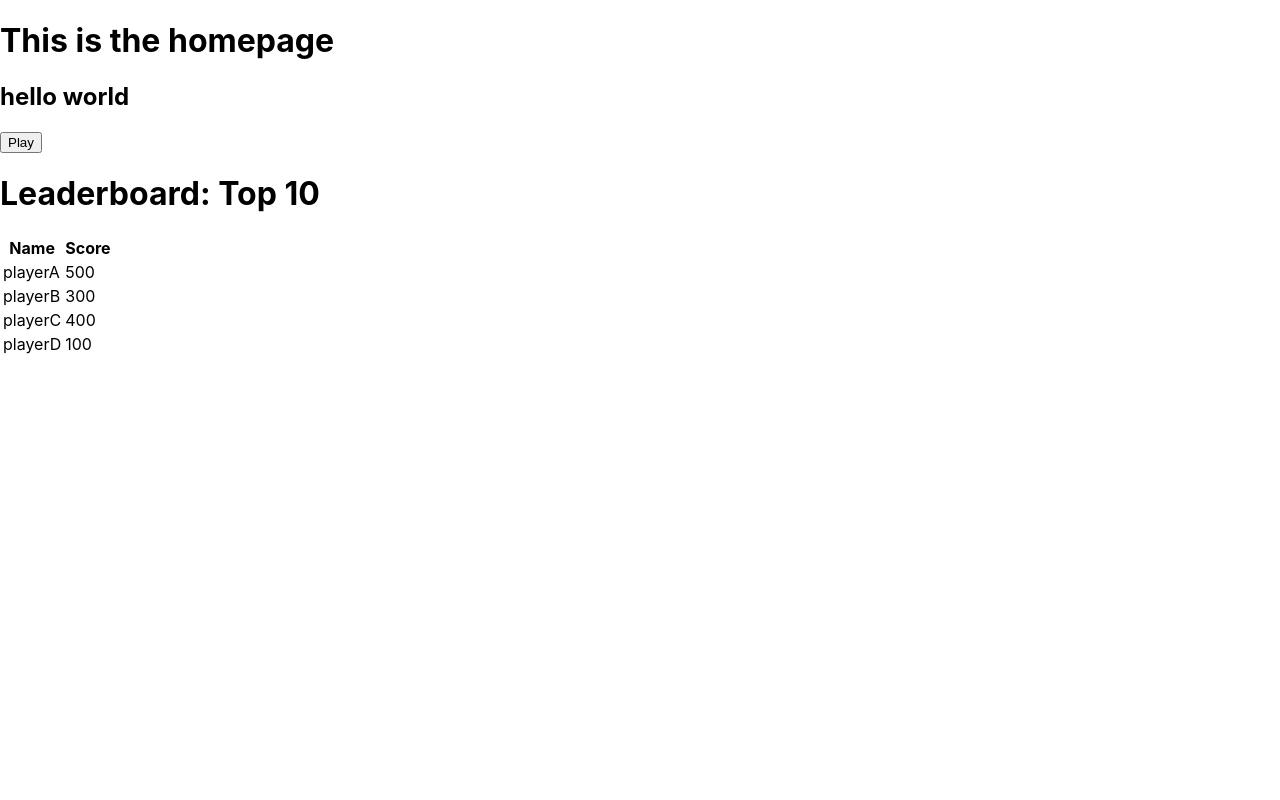
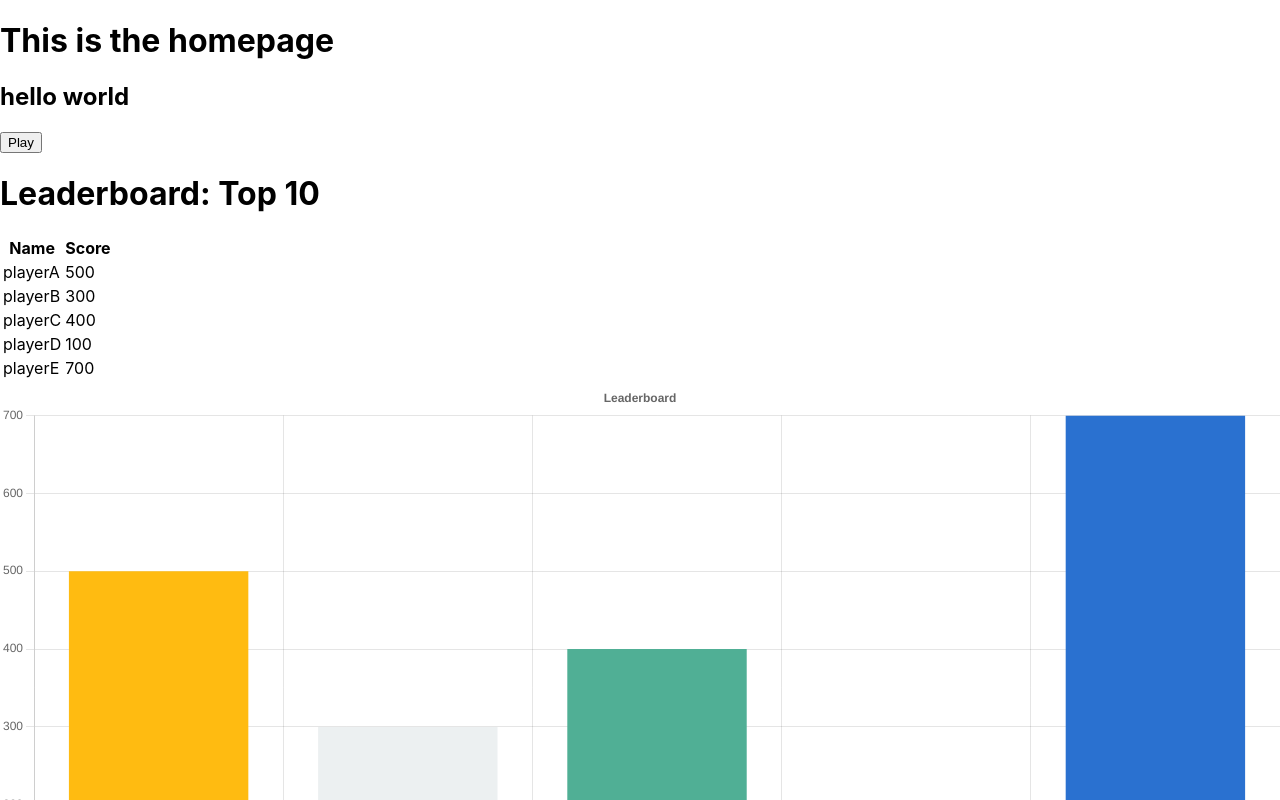
Before and after one commit to mariesophiecd/question-roulette, a React (Create React App) app: page / in a window 1280 px wide. Shown: the top 800 px of the page. Built offline with nearby package versions, Linux system fonts and the light colour scheme.

Commit message:
chart for leaderboard

```diff
--- a/package.json
+++ b/package.json
@@ -6,8 +6,10 @@
     "@testing-library/jest-dom": "^5.16.4",
     "@testing-library/react": "^13.3.0",
     "@testing-library/user-event": "^13.5.0",
+    "chart.js": "^3.8.0",
     "coverage": "^0.4.1",
     "react": "^18.2.0",
+    "react-chartjs-2": "^4.3.1",
     "react-dom": "^18.2.0",
     "react-redux": "^8.0.2",
     "react-router-dom": "^6.3.0",
--- a/src/components/Leaderboard/index.js
+++ b/src/components/Leaderboard/index.js
@@ -1,9 +1,27 @@
 import React from "react";
 import { useSelector } from "react-redux";
+import { Bar } from "react-chartjs-2";
+import "chart.js/auto";
 
 export default function Leaderboard() {
   const scores = useSelector((state) => state.score);
   console.log("score", scores);
+  const chartData = {
+    labels: scores.map((player) => player.name),
+    datasets: [
+      {
+        label: "Player names",
+        data: scores.map((player) => player.score),
+        backgroundColor: [
+          "#ffbb11",
+          "#ecf0f1",
+          "#50AF95",
+          "#f3ba2f",
+          "#2a71d0",
+        ],
+      },
+    ],
+  };
   return (
     <>
       <h1>Leaderboard: Top 10</h1>
@@ -19,6 +37,24 @@ export default function Leaderboard() {
           </tr>
         ))}
       </table>
+
+      <div>
+        <Bar
+          data={chartData}
+          options={{
+            plugins: {
+              title: {
+                display: true,
+                text: "Leaderboard",
+              },
+              legend: {
+                display: true,
+                position: "bottom",
+              },
+            },
+          }}
+        />
+      </div>
     </>
   );
 }
--- a/src/reducers/scoreReducer.js
+++ b/src/reducers/scoreReducer.js
@@ -3,6 +3,7 @@ const initState = [
   { name: "playerB", score: 300 },
   { name: "playerC", score: 400 },
   { name: "playerD", score: 100 },
+  { name: "playerE", score: 700 },
 ];
 
 const scoreReducer = (state = initState, action) => {
```
Also changed, not shown: 1 other file (tests, documents, lock files or other folders).
